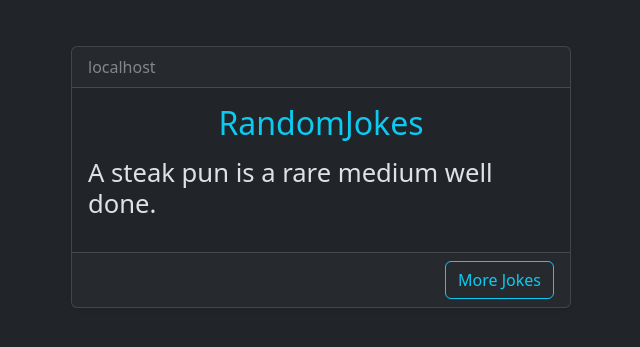
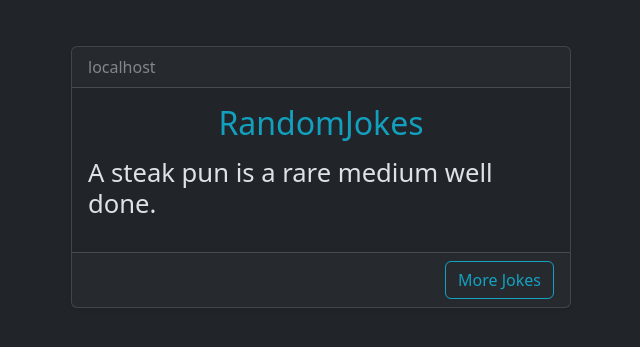
Before and after one commit to kulotsystems/randomjokes_public, a PHP site: page / in a window 1280 px wide. Shown: the part 223-570 px from the top of the page, without its empty margins (319-959 px from the left). Run offline with PHP 8.4, Linux system fonts and the light colour scheme; data comes from the database, SQL or seed files in the repository.

Commit message:
Add opacity to header and button.

```diff
--- a/index.php
+++ b/index.php
@@ -30,12 +30,12 @@ if($result->num_rows > 0) {
     </div>
     <div class="card-body">
         <div class="mb-3 text-center">
-            <h2 class="card-title"><span class="text-info">RandomJokes</span></h2>
+            <h2 class="card-title"><span class="text-info opacity-75">RandomJokes</span></h2>
         </div>
         <p class="display-6" style="font-size: 1.6rem;"><?= htmlspecialchars($joke) ?></p>
     </div>
     <div class="card-footer d-flex justify-content-end align-items-center">
-        <a class="btn btn-outline-info" href="index.php">More Jokes</a>
+        <a class="btn btn-outline-info opacity-75" href="index.php">More Jokes</a>
     </div>
 </main>
 
```
